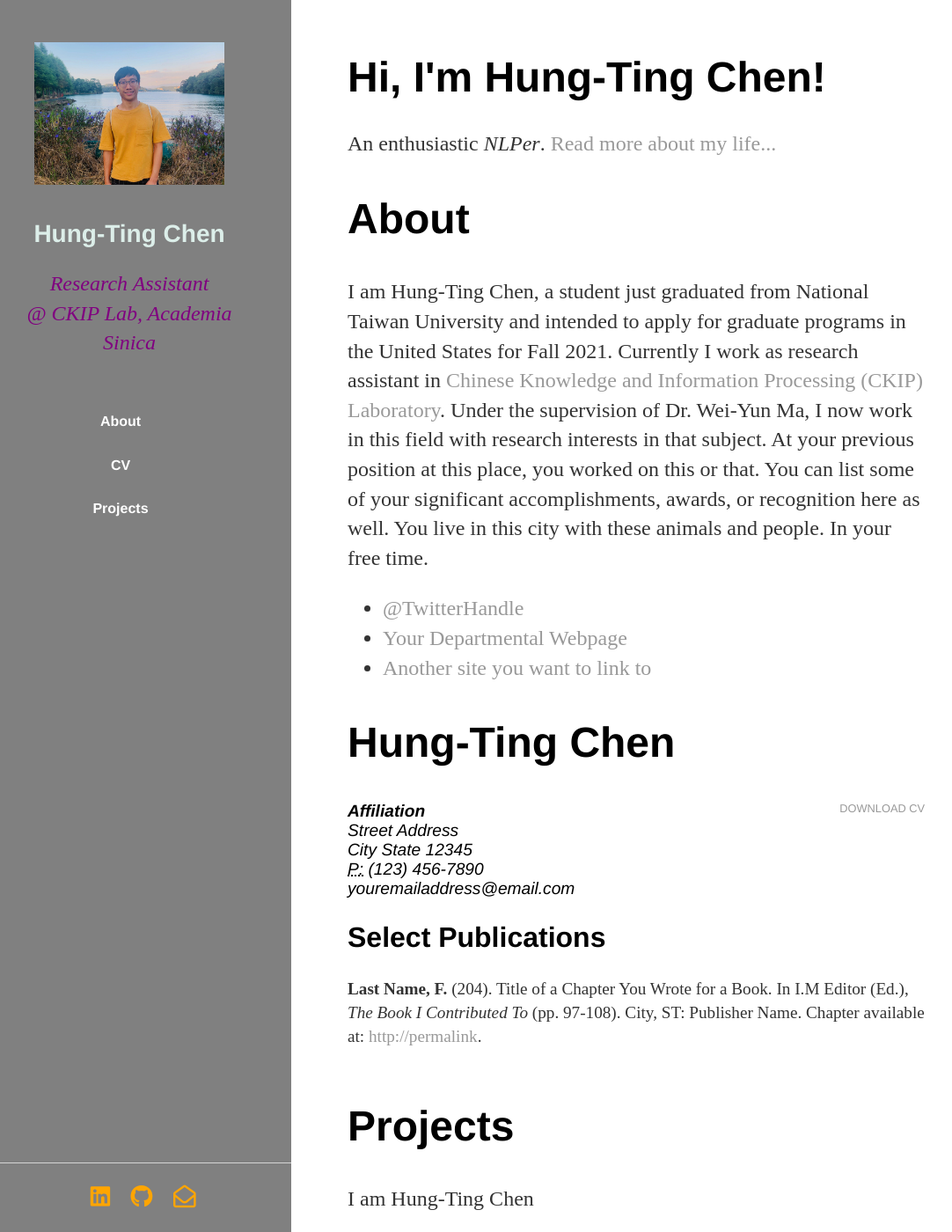
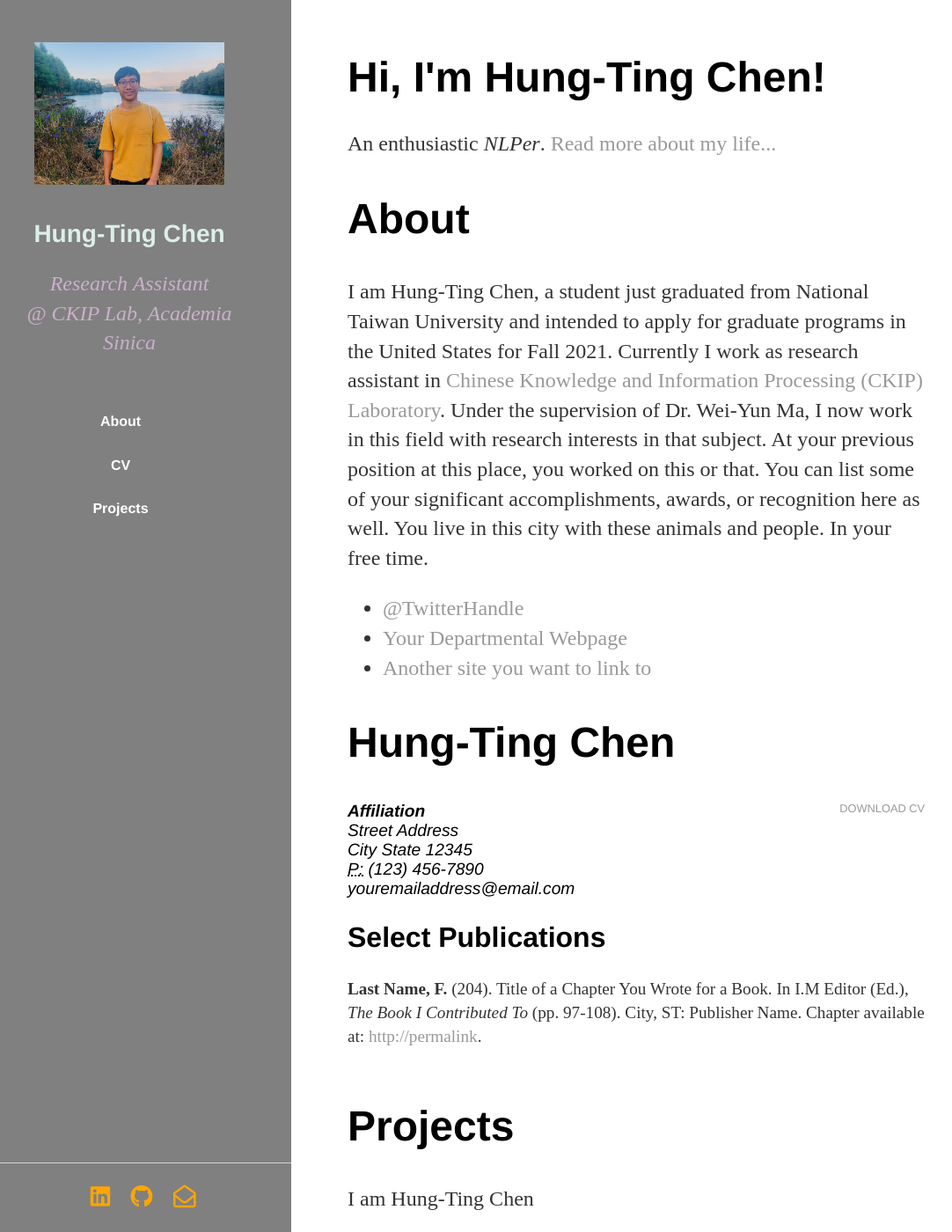
Before and after one commit to timchen0618/timchen0618.github.io, a Jekyll site: the page index.html, which Jekyll copies as it is, in a window 1280 px wide and 1400 px high. Shown: the whole window at 88% size, without its empty margins (37-1119 px from the left). Built offline with Jekyll 4.4.1, drawn with Linux system fonts in a browser that asks for light colours; nearby versions of some CDN libraries.

```diff
--- a/css/main.css
+++ b/css/main.css
@@ -63,7 +63,7 @@
 /* Header */
 :root {
   --color1: gray;
-  --color2: purple;
+  --color2: #CAAFCB;
   --color3: orange;
 }
     #header {
```
